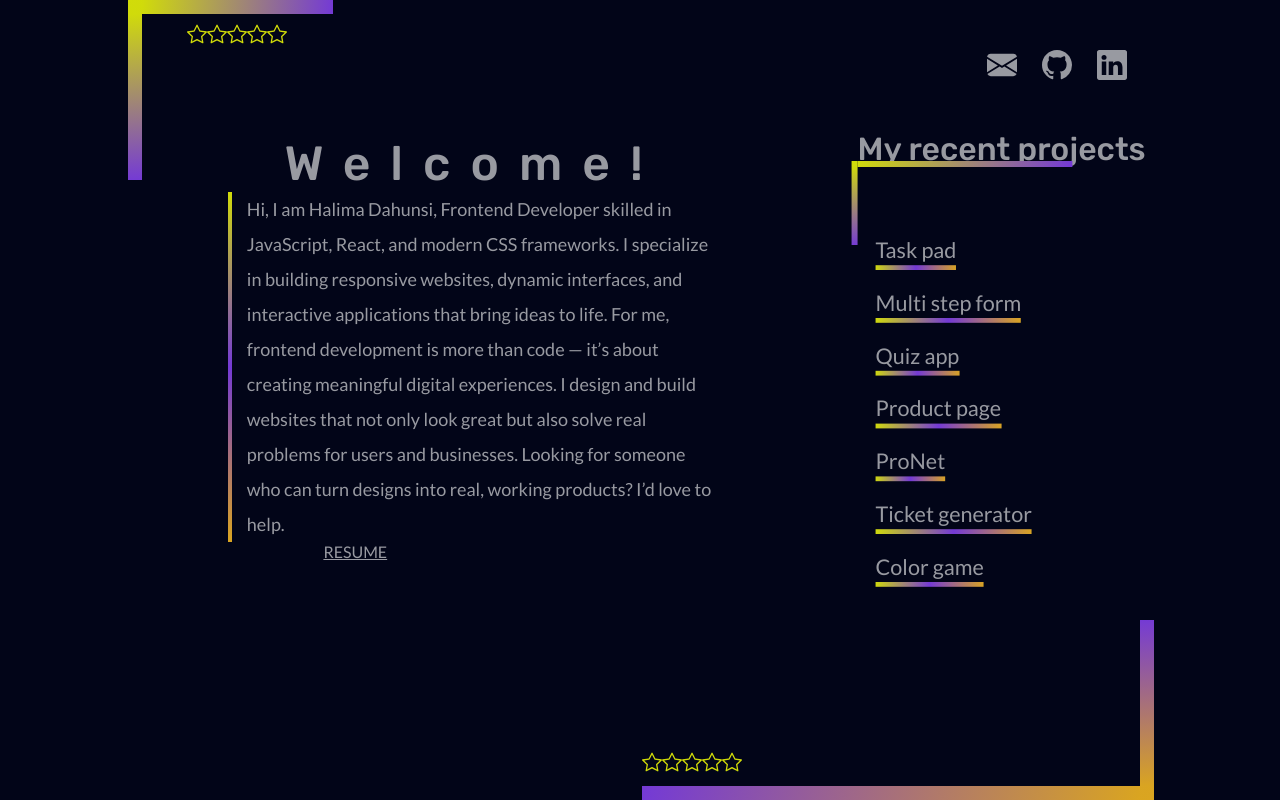
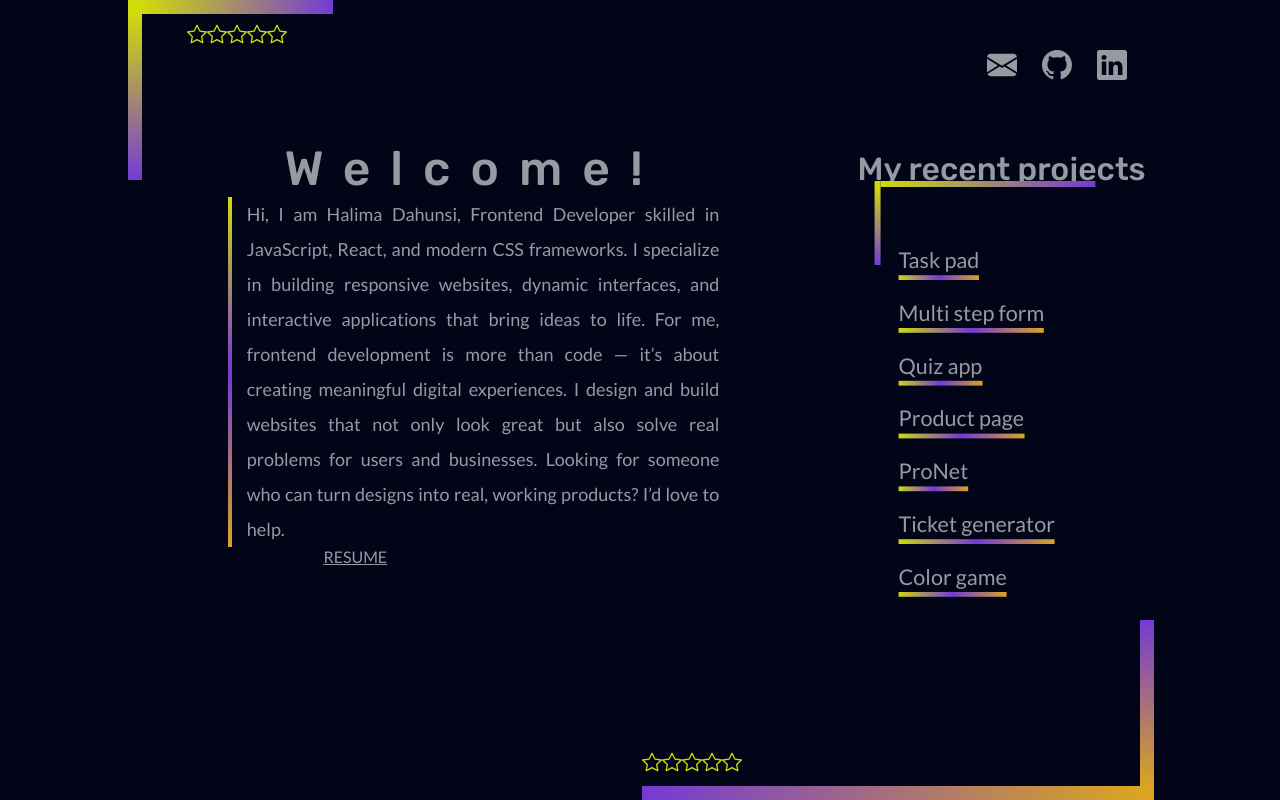
Before and after one commit to Halima-1/lymarh_d, a React (Vite) app: page / in a window 1280 px wide. Built offline with nearby package versions, Linux system fonts and the light colour scheme.

Commit message:
portfolio updated

```diff
--- a/src/styles/index.scss
+++ b/src/styles/index.scss
@@ -141,7 +141,7 @@ header {
     }
 
     .intro {
-        width: 90%;
+        width: 100%;
         margin: auto;
 
         h1 {
@@ -160,7 +160,7 @@ header {
             border-left: 2px solid;
             padding-left: 10px;
             margin: auto;
-
+            text-align: justify;
             border-image-slice: 1;
             border-image-source: linear-gradient(to bottom, #D1DC09, #743ad5, #daa520);
 
@@ -267,8 +267,9 @@ header {
     }
 
     :nth-child(2) {
-        width: 90%;
+        width: 100%;
         margin: auto;
+        margin-top: 20px;
 
         h1 {
             font-size: 1.5rem;
@@ -278,12 +279,14 @@ header {
         }
 
         .shape {
-            width: 100%;
+            width: 90%;
             height: 70px;
             padding: 5px 0 0 25px;
             border-top: 5px solid;
             border-left: 5px solid;
             border-image-slice: 1;
+            margin-top: 15px;
+            margin: auto;
             border-image-source: linear-gradient(to right bottom, #D1DC09, #743ad5, #daa520);
         }
 
@@ -300,6 +303,7 @@ header {
                 width: 80%;
                 // position: absolute;
                 top: 20px;
+                margin: auto;
 
                 p {
                     margin-top: 15px;
```
